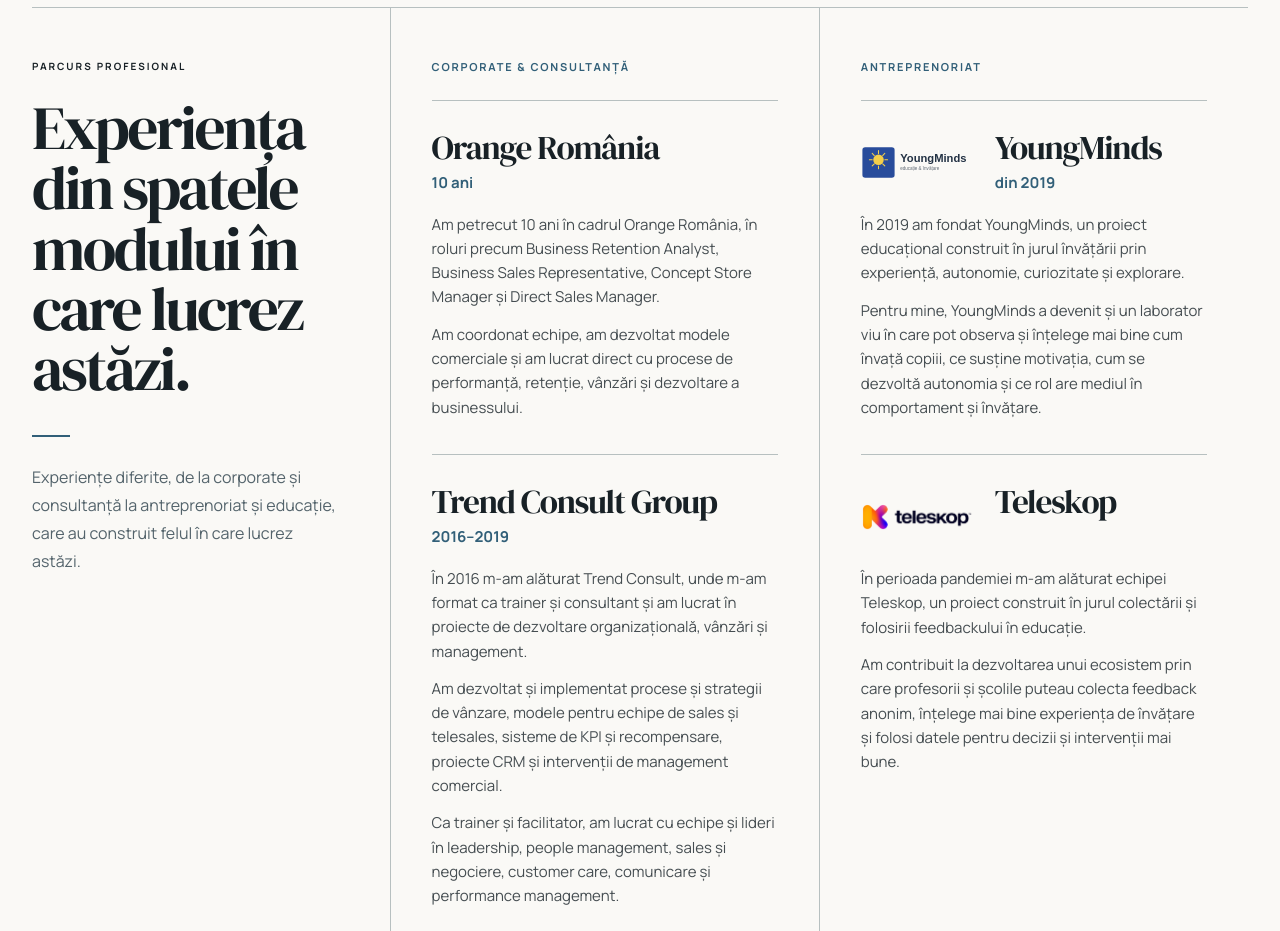
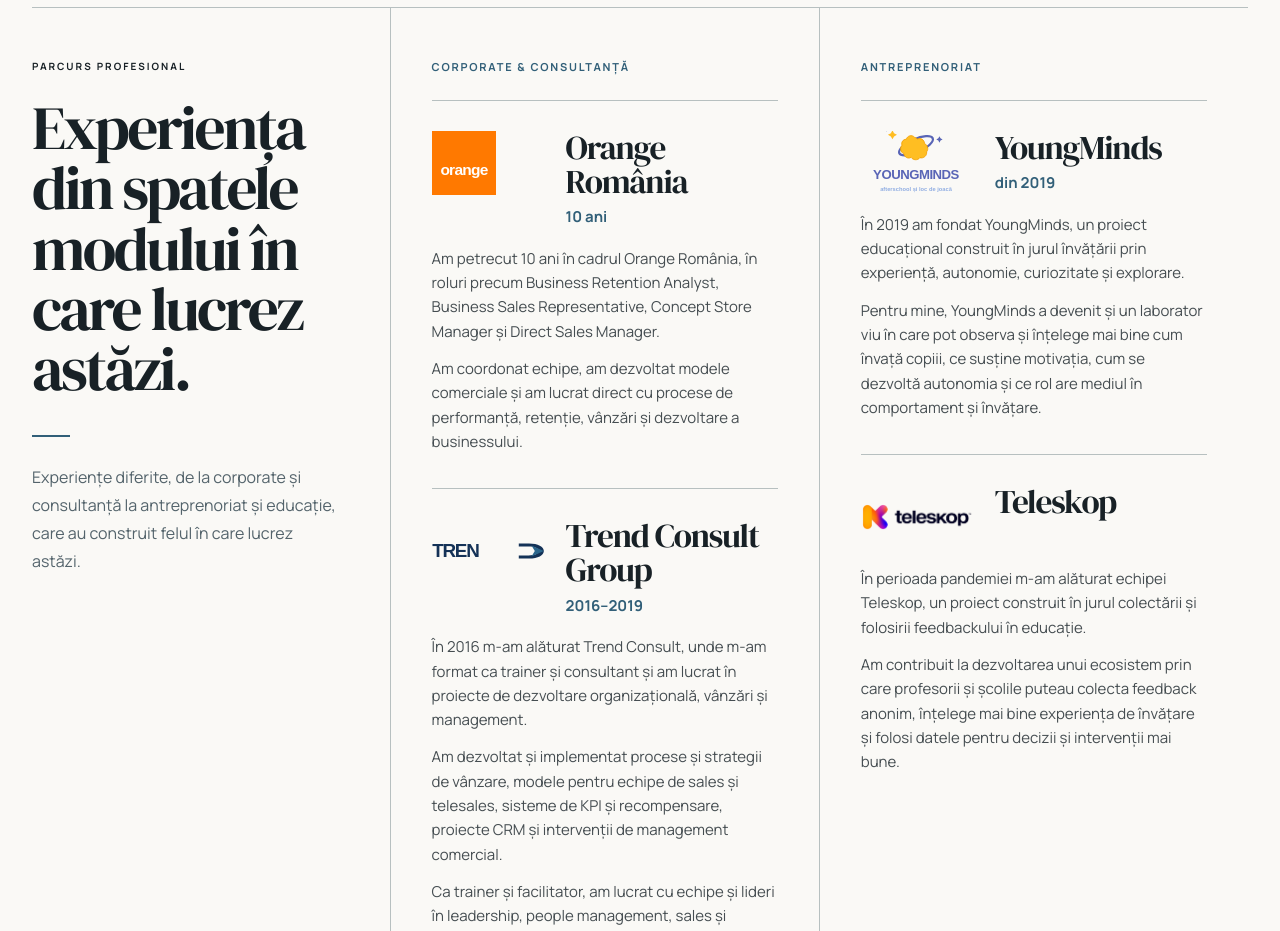
Before and after one commit to ivanovroxana1988-arch/bogdanvizitiu, a Next.js app: page /despre in a window 1280 px wide. Shown: the part 2040-2971 px from the top of the page. Built offline with nearby package versions, Linux system fonts and the light colour scheme.

Commit message:
Show Orange Trend and YoungMinds logos in journey

```diff
--- a/app/_views/despre/professional-journey.tsx
+++ b/app/_views/despre/professional-journey.tsx
@@ -4,6 +4,16 @@ import journeyCopy from '@/content/professional-journey.json'
 import styles from './professional-journey.module.css'
 
 type Locale = 'ro' | 'en'
+
+const corporateLogos: Record<string, string> = {
+  'Orange România': '/images/logos/orange.svg',
+  'Orange Romania': '/images/logos/orange.svg',
+  'Trend Consult Group': '/images/logos/trend-consult.svg',
+}
+
+const entrepreneurLogoOverrides: Record<string, string> = {
+  YoungMinds: '/images/logos/youngminds-brand.svg',
+}
 
 export default function ProfessionalJourney({
   locale,
@@ -29,9 +39,23 @@ export default function ProfessionalJourney({
         <div className={styles.column}>
           <p className={styles.columnLabel}>{copy.corporateLabel}</p>
           <div className={styles.entries}>
-            {copy.corporate.map((item) => (
+            {copy.corporate.map((item) => {
+              const logo = corporateLogos[item.title]
+
+              return (
                 <article className={styles.entry} key={item.title}>
                   <div className={styles.entryHeader}>
+                    {logo ? (
+                      <div className={styles.logoWrap}>
+                        <Image
+                          className={styles.logo}
+                          src={logo}
+                          alt={`${item.title} logo`}
+                          width={180}
+                          height={90}
+                        />
+                      </div>
+                    ) : null}
                     <div className={styles.entryHeading}>
                       <h3 className={styles.entryTitle}>{item.title}</h3>
                       {item.meta ? <span className={styles.meta}>{item.meta}</span> : null}
@@ -43,20 +67,24 @@ export default function ProfessionalJourney({
                     ))}
                   </div>
                 </article>
-            ))}
+              )
+            })}
           </div>
         </div>
 
         <div className={styles.column}>
           <p className={styles.columnLabel}>{copy.entrepreneurLabel}</p>
           <div className={styles.entries}>
-            {copy.entrepreneur.map((item) => (
+            {copy.entrepreneur.map((item) => {
+              const logo = entrepreneurLogoOverrides[item.title] ?? item.logo
+
+              return (
                 <article className={styles.entry} key={item.title}>
                   <div className={styles.entryHeader}>
                     <div className={styles.logoWrap}>
                       <Image
                         className={styles.logo}
-                      src={item.logo}
+                        src={logo}
                         alt={`${item.title} logo`}
                         width={180}
                         height={90}
@@ -73,7 +101,8 @@ export default function ProfessionalJourney({
                     ))}
                   </div>
                 </article>
-            ))}
+              )
+            })}
           </div>
         </div>
       </div>
```
Lines whose indentation alone changed are shown as unchanged.
